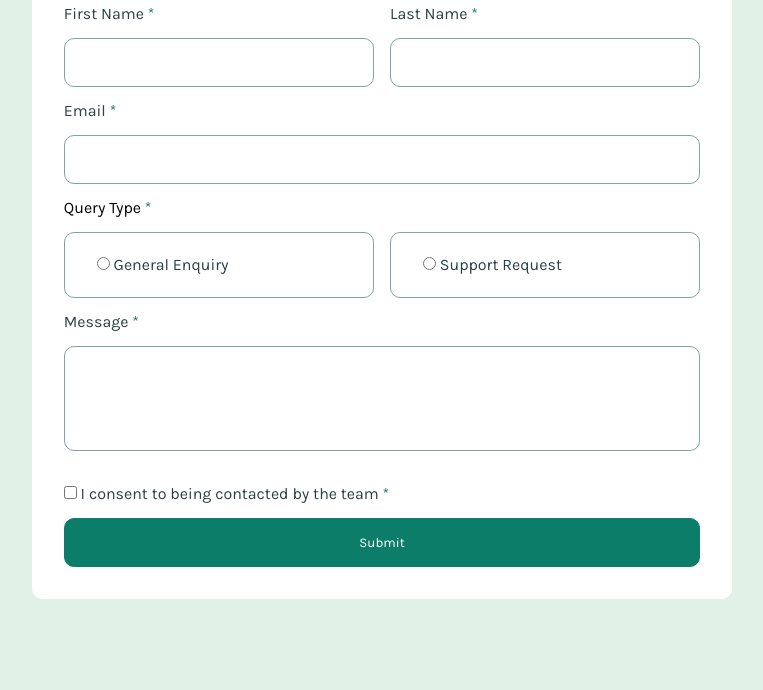
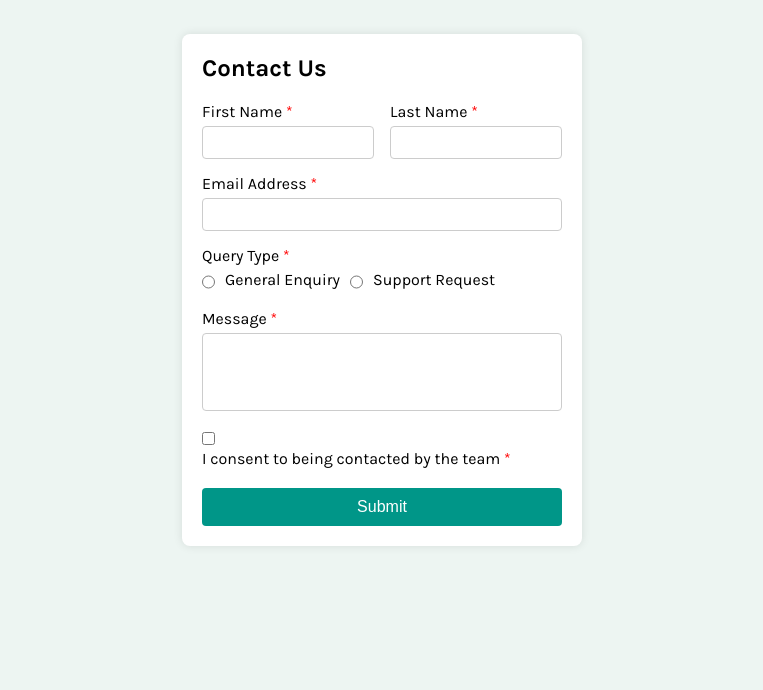
Before and after one commit to therealmaduanusi/contact-form, a plain HTML site: page index.html in a window 1280 px wide. Shown: the part 110-800 px from the top of the page, without its empty margins (258-1021 px from the left). Drawn offline with Linux system fonts and the light colour scheme.

Commit message:
modified:   index.html 	new file:   scripts.js 	deleted:    style.css 	new file:   styles.css

```diff
--- a/index.html
+++ b/index.html
@@ -3,53 +3,51 @@
 <head>
     <meta charset="UTF-8">
     <meta name="viewport" content="width=device-width, initial-scale=1.0">
-    <link rel="stylesheet" href="style.css">
-    <title>contact form</title>
+    <title>Contact Us Form</title>
+    <link rel="stylesheet" href="styles.css">
 </head>
 <body>
-    <main>
-        <form action="">
-            <h1>Contact Us</h1>
-            <div class="names">
-                <label for="fname">First Name <span>*</span>
-                    <input type="text" id="fname">
-                </label>
-                <label for="fname">Last Name <span>*</span>
-                    <input type="text" id="fname">
-                </label>
+    <div class="container">
+        <form id="contact-form">
+            <h2>Contact Us</h2>
+            <div class="form-group">
+                <label for="first-name">First Name <span>*</span></label>
+                <input type="text" id="first-name" name="first-name" >
+                <small class="error-message">This field is required</small>
             </div>
-
-
-            <label for="email">Email <span>*</span>
-                <input type="email" id="email">
-            </label>
-
-            <div class="gender">
-                <p>Query Type <span>*</span></p>
-                <div class="queryType">
-                    <label for="General-Enquiry">
-                        <input type="radio" id="General-Enquiry" name="QueryType">
-                        General Enquiry
-                    </label>
-                    <label for="Support-Request">
-                        <input type="radio" id="Support-Request" name="QueryType">
-                        Support Request
-                    </label>
+            <div class="form-group">
+                <label for="last-name">Last Name <span>*</span></label>
+                <input type="text" id="last-name" name="last-name">
+                <small class="error-message">This field is required</small>
+            </div>
+            <div class="form-group form-group-email">
+                <label for="email">Email Address <span>*</span></label>
+                <input type="email" id="email" name="email">
+                <small class="error-message">Please enter a valid email address</small>
+            </div>
+            <div class="form-group form-group-gender">
+                <label>Query Type <span>*</span></label>
+                <div class="radio-group">
+                    <input type="radio" id="general-enquiry" name="query-type" value="general-enquiry" >
+                    <label for="general-enquiry">General Enquiry</label>
+                    <input type="radio" id="support-request" name="query-type" value="support-request" >
+                    <label for="support-request">Support Request</label>
                 </div>
+                <small class="error-message">Please select a query type</small>
             </div>
-
-
-            <label for="message">Message <span>*</span>
-                <textarea name="message" id="message"></textarea>
-            </label>
-            <!-- <br> -->
-            <label for="checkbox">
-                <input type="checkbox" id="checkbox">
-                I consent to being contacted by the team <span>*</span>
-            </label>
-
+            <div class="form-group form-group-message">
+                <label for="message">Message <span>*</span></label>
+                <textarea id="message" name="message" rows="4" ></textarea>
+                <small class="error-message">This field is required</small>
+            </div>
+            <div class="form-group form-group-consent">
+                <input type="checkbox" id="consent" name="consent" >
+                <label for="consent">I consent to being contacted by the team <span>*</span></label>
+                <small class="error-message">To submit this form, please consent to being contacted</small>
+            </div>
             <button type="submit">Submit</button>
         </form>
-    </main>
+    </div>
+    <script src="scripts.js"></script>
 </body>
 </html>
--- /dev/null
+++ b/scripts.js
@@ -0,0 +1,79 @@
+document.getElementById('contact-form').addEventListener('submit', function(event) {
+    event.preventDefault();
+
+    const form = event.target;
+    const firstName = form['first-name'];
+    const lastName = form['last-name'];
+    const email = form['email'];
+    const queryType = form['query-type'];
+    const message = form['message'];
+    const consent = form['consent'];
+
+    let valid = true;
+
+    if (!firstName.value.trim()) {
+        showError(firstName, 'This field is required');
+        valid = false;
+    } else {
+        hideError(firstName);
+    }
+
+    if (!lastName.value.trim()) {
+        showError(lastName, 'This field is required');
+        valid = false;
+    } else {
+        hideError(lastName);
+    }
+
+    if (!email.value.trim() || !validateEmail(email.value.trim())) {
+        showError(email, 'Please enter a valid email address');
+        valid = false;
+    } else {
+        hideError(email);
+    }
+
+    if (!form.querySelector('input[name="query-type"]:checked')) {
+        showError(queryType[0].closest('.form-group'), 'Please select a query type');
+        valid = false;
+    } else {
+        hideError(queryType[0].closest('.form-group'));
+    }
+
+    if (!message.value.trim()) {
+        showError(message, 'This field is required');
+        valid = false;
+    } else {
+        hideError(message);
+    }
+
+    if (!consent.checked) {
+        showError(consent.closest('.form-group'), 'To submit this form, please consent to being contacted');
+        valid = false;
+    } else {
+        hideError(consent.closest('.form-group'));
+    }
+
+    if (valid) {
+        // Submit the form or perform further processing
+        alert('Form submitted successfully!');
+        form.reset();
+    }
+});
+
+function showError(input, message) {
+    const formGroup = input.closest('.form-group');
+    const error = formGroup.querySelector('.error-message');
+    error.textContent = message;
+    error.style.display = 'block';
+}
+
+function hideError(input) {
+    const formGroup = input.closest('.form-group');
+    const error = formGroup.querySelector('.error-message');
+    error.style.display = 'none';
+}
+
+function validateEmail(email) {
+    const re = /^[a-zA-Z0-9._%+-]+@[a-zA-Z0-9.-]+\.[a-zA-Z]{2,}$/;
+    return re.test(String(email).toLowerCase());
+}
--- a/style.css
+++ /dev/null
@@ -1,109 +0,0 @@
-@import url('https://fonts.googleapis.com/css2?family=Karla:ital,wght@0,200..800;1,200..800&display=swap');
-* {
-    margin: 0;
-    padding: 0;
-    box-sizing: border-box;
-}
-
-body {
-    font-family: "Karla", sans-serif;
-    background-color: #E0F1E8;
-    line-height: 3rem;
-}
-main{
-    display: flex;
-    justify-content: center;
-    align-items: center;
-}
-
-form {
-    background-color: #fff;
-    padding: 2rem;
-    border-radius: 10px;
-    margin: 20px 10px;
-}
-.names,
-.queryType{
-    display: flex;
-    column-gap: 1rem;
-}
-.names > label,
-.queryType > label {
-    width: 100%;
-}
-input[type='text'] {
-    display: block;
-    width: 100%;
-    padding: 1rem 2rem;
-    border: 1px solid #86A2A5;
-    border-radius: 10px;
-}
-input[type='email'] {
-    width: 100%;
-    padding: 1rem 2rem;
-    border: 1px solid #86A2A5;
-    border-radius: 10px;
-}
-input[type='radio'],
-input[type='checkbox'] {
-    accent-color: #0C7D69;
-}
-label {
-    color: #2A4144;
-}
-label[for='Support-Request'],
-label[for='General-Enquiry'] {
-    border: 1px solid #86A2A5;
-    display: inline-block;
-    /* width: 49.64%; */
-    padding: 1rem 2rem;
-    border-radius: 10px;
-    line-height: 2rem;
-}
-
-span {
-    color: #0C7D69;
-}
-
-
-label[for="message"] {
-    display: inline-block;
-    width: 100%;
-}
-label[for="message"] > textarea {
-    resize: none;
-    width: 100%;
-    height: 105px;
-    border: 1px solid #86A2A5;
-    border-radius: 10px;
-}
-
-button {
-    font-family: "Karla", sans-serif;
-    width: 100%;
-    padding: 1rem 0;
-    border-radius: 10px;
-    background-color: #0C7D69;
-    border: 1px solid #0C7D69;
-    color: #fff;
-    cursor: pointer;
-}
-button:hover{
-    background-color: #2A4144;
-}
-@media (max-width: 525px) {
-    main {
-        height: 100%;
-    }
-    .names,
-    .queryType {
-        flex-direction: column;
-    }
-    .queryType {
-        row-gap: 1.5rem;
-    }
-    form {
-        padding: 1rem;
-        margin: 20px 10px;
-    }
-}
--- /dev/null
+++ b/styles.css
@@ -0,0 +1,113 @@
+@import url('https://fonts.googleapis.com/css2?family=Karla:ital,wght@0,200..800;1,200..800&display=swap');
+* {
+    margin: 0;
+    padding: 0;
+    box-sizing: border-box;
+}
+
+/* body {
+    font-family: "Karla", sans-serif;
+    background-color: #E0F1E8;
+    line-height: 3rem;
+} */
+body {
+    font-family: "Karla", sans-serif;
+    background-color: #edf5f2;
+    display: flex;
+    justify-content: center;
+    align-items: center;
+    height: 100vh;
+}
+
+.container {
+    background-color: #fff;
+    padding: 20px;
+    border-radius: 8px;
+    box-shadow: 0 0 10px rgba(0, 0, 0, 0.1);
+    width: 400px;
+}
+
+form h2 {
+    margin-bottom: 20px;
+}
+
+.form-group {
+    margin-bottom: 15px;
+}
+
+.form-group label {
+    display: block;
+    margin-bottom: 5px;
+}
+
+.form-group span {
+    color: red;
+}
+
+input[type="text"],
+input[type="email"],
+textarea {
+    width: 100%;
+    padding: 8px;
+    border: 1px solid #ccc;
+    border-radius: 4px;
+}
+
+textarea {
+    resize: none;
+}
+
+.radio-group {
+    display: flex;
+    gap: 10px;
+}
+
+.radio-group input {
+    margin-top: 0;
+}
+
+.radio-group label {
+    margin-top: 0;
+}
+
+input[type="checkbox"] {
+    margin-right: 5px;
+}
+
+button {
+    background-color: #009688;
+    color: #fff;
+    padding: 10px;
+    border: none;
+    border-radius: 4px;
+    cursor: pointer;
+    width: 100%;
+    font-size: 16px;
+}
+
+button:hover {
+    background-color: #00796b;
+}
+
+.error-message {
+    color: red;
+    display: none;
+    font-size: 12px;
+}
+
+
+@media (min-width: 700px) {
+    #contact-form {
+        display: grid;
+        grid-template-columns: 1fr 1fr;
+        column-gap: 1rem;
+    }
+    #contact-form > h2,
+    #contact-form > button,
+    #contact-form > .form-group-email,
+    #contact-form > .form-group-gender,
+    #contact-form > .form-group-message,
+    #contact-form > .form-group-consent {
+        grid-column: 1 / 3;
+    }
+}
```
